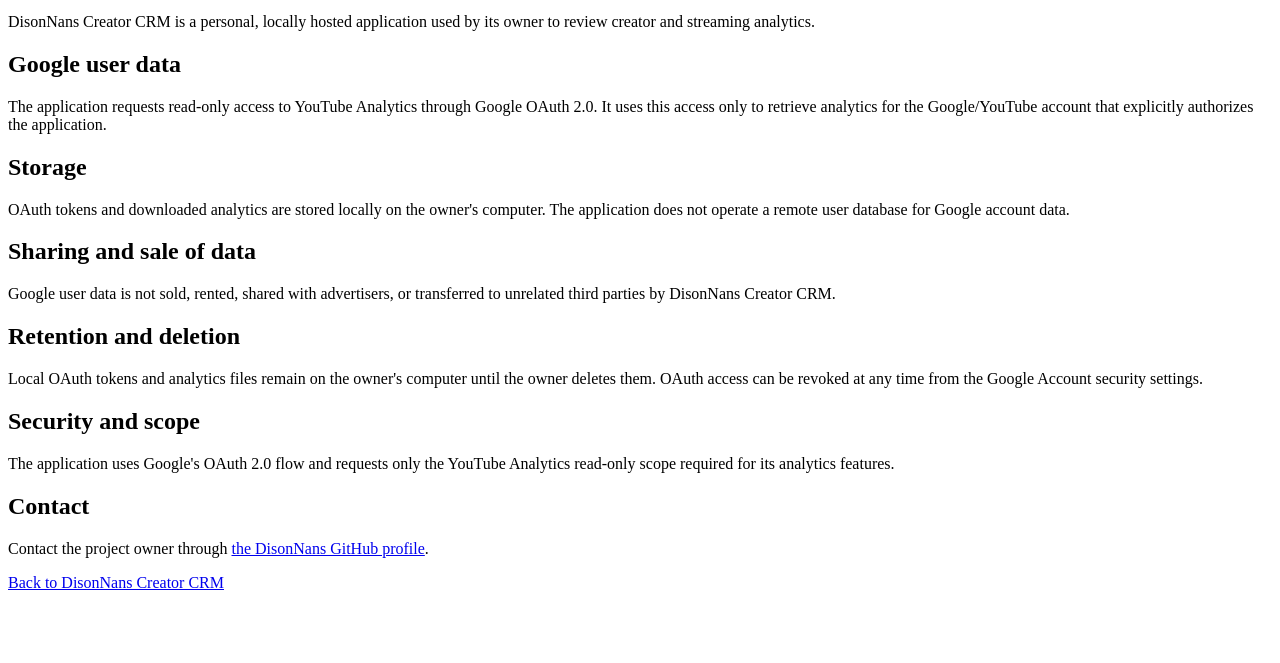
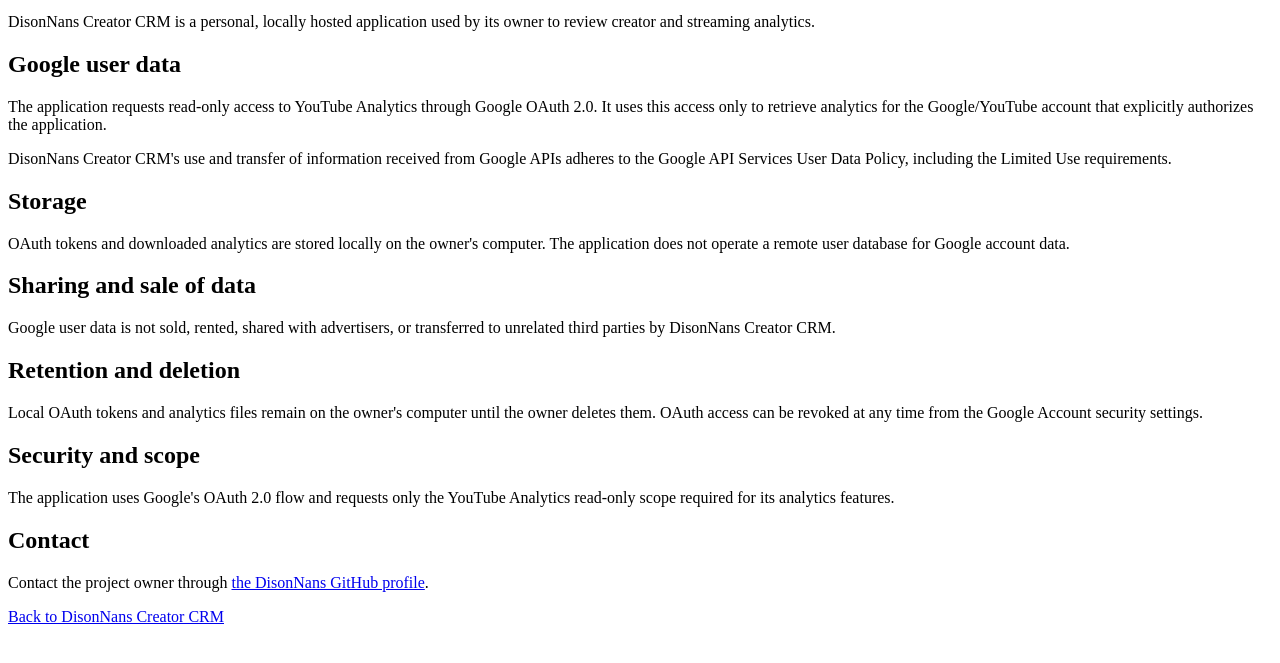
Before and after one commit to DisonNans/DisonNans.github.io, a plain HTML site: page privacy.html in a window 1280 px wide. Shown: the part 101-764 px from the top of the page. Drawn offline with Linux system fonts and the light colour scheme.

Commit message:
Clarify Google API Limited Use compliance

```diff
--- a/privacy.html
+++ b/privacy.html
@@ -12,6 +12,7 @@
     <p>DisonNans Creator CRM is a personal, locally hosted application used by its owner to review creator and streaming analytics.</p>
     <h2>Google user data</h2>
     <p>The application requests read-only access to YouTube Analytics through Google OAuth 2.0. It uses this access only to retrieve analytics for the Google/YouTube account that explicitly authorizes the application.</p>
+    <p>DisonNans Creator CRM's use and transfer of information received from Google APIs adheres to the Google API Services User Data Policy, including the Limited Use requirements.</p>
     <h2>Storage</h2>
     <p>OAuth tokens and downloaded analytics are stored locally on the owner's computer. The application does not operate a remote user database for Google account data.</p>
     <h2>Sharing and sale of data</h2>
```
